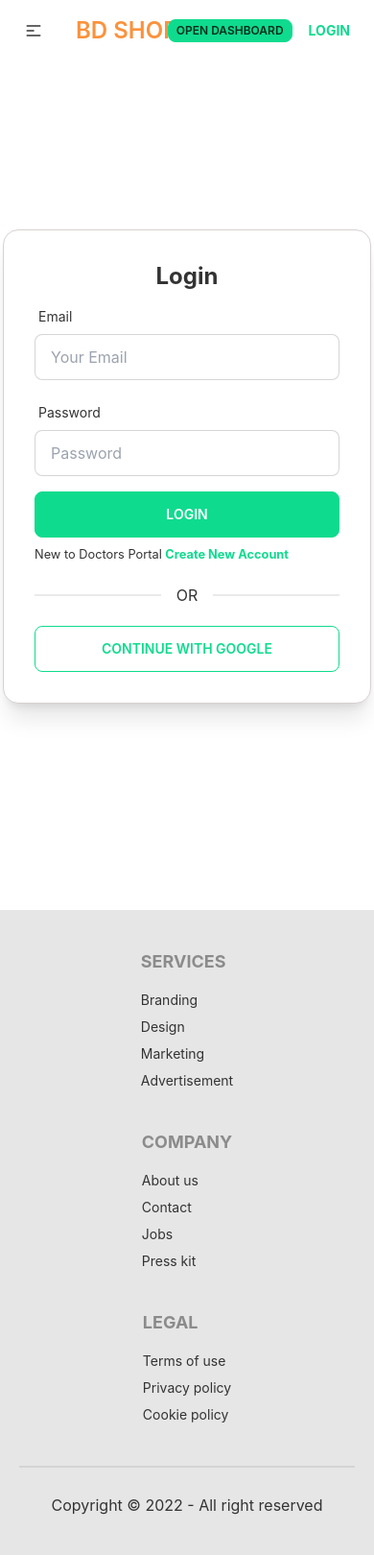
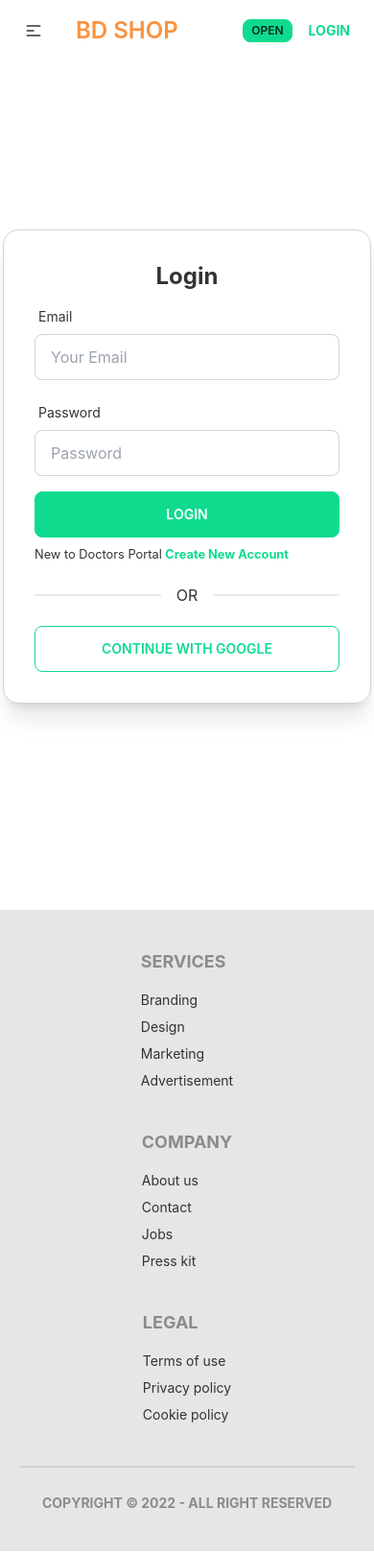
Before and after one commit to syedmehedi0003/Laptop-accesories-12, a React (Create React App) app: page /login in a window 390 px wide. Shown: the whole page at 96% size. Built offline with nearby package versions, Linux system fonts and the light colour scheme; no server answers.

Commit message:
new commit

```diff
--- a/src/Pages/Shared/Footer.js
+++ b/src/Pages/Shared/Footer.js
@@ -6,16 +6,7 @@ const Footer = () => {
 
 
         <footer
-            // style={
-            //     {
-            //         position: 'fixed',
-            //         left: '0',
-            //         bottom: '0',
-            //         width: '100%',
-            //         marginTop: '1000px',
 
-            //     }
-            // }
             className=" p-5 bg-base-200 mt-10">
             <div className="footer p-5 flex flex-col md:flex-row justify-around items-center">
                 <div>
@@ -44,7 +35,7 @@ const Footer = () => {
 
             <div className="divider"></div>
 
-            <div className='text-center my-5'>
+            <div className='text-center my-5 footer-title text-sm'>
                 <p>Copyright © 2022 - All right reserved</p>
             </div>
         </footer>
--- a/src/Pages/Shared/Navbar.js
+++ b/src/Pages/Shared/Navbar.js
@@ -52,7 +52,7 @@ const Navbar = () => {
 
 
 
-                <label for="dashboard-sidebar" class="btn btn-primary btn-xs drawer-button lg:hidden">Open DashBoard</label>
+                <label for="dashboard-sidebar" class="btn btn-primary btn-xs drawer-button lg:hidden">Open</label>
                 <ul>
                     <li>
                         {user ? <button onClick={logout} className="btn btn-ghost text-red-500 font-bold">Sign Out</button> :
--- a/src/Pages/hooks/useToken.js
+++ b/src/Pages/hooks/useToken.js
@@ -27,6 +27,9 @@ const useToken = (user) => {
     }, [user])
 
     return [token];
+
+
+
 };
 
 export default useToken;
```
